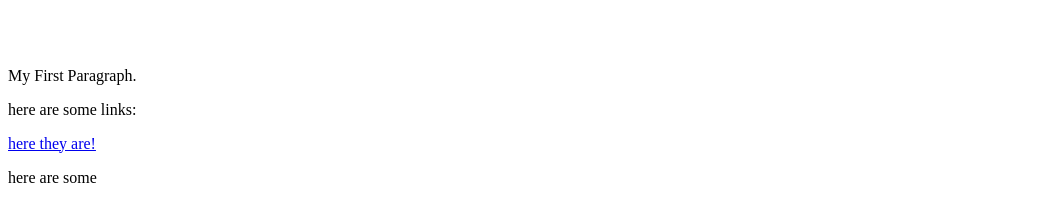
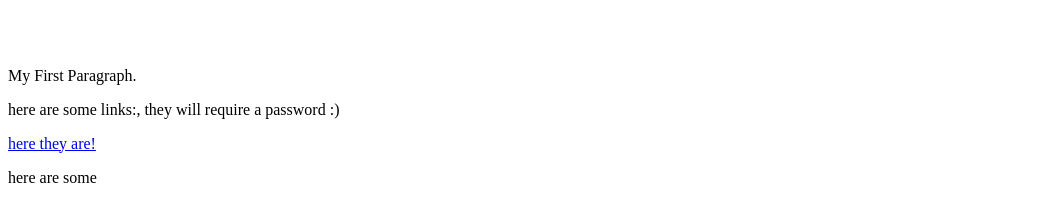
Before and after one commit to HDHP/HDHP.github.io, a plain HTML site: page index.html in a window 1280 px wide. Shown: the part 252-474 px from the top of the page, without its empty margins (0-1056 px from the left). Drawn offline with Linux system fonts and the light colour scheme.

Commit message:
Update index.html

```diff
--- a/index.html
+++ b/index.html
@@ -8,7 +8,7 @@
 
 <h1 style="font-size:10vw;"> My First Heading</h1>
 <p>My First Paragraph.</p>
-<p> here are some links:</p>
+<p> here are some links:, they will require a password :)</p>
 <a href="websitetest.html">here they are!</a>
 <p> here are some</p>
 
```
